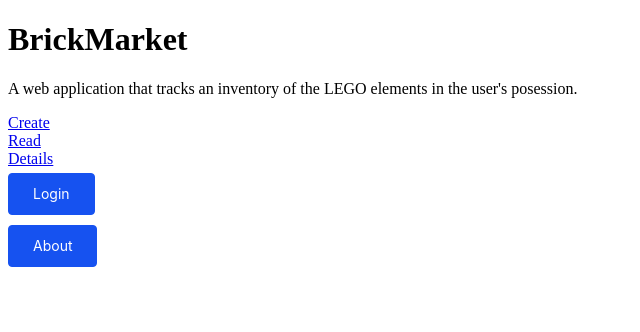
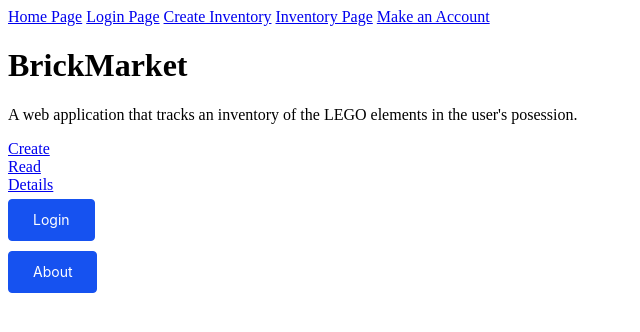
Before and after one commit to lewis-scrumbags/BrickMarket, a website: page static/index.html in a window 1280 px wide. Shown: the whole page, without its empty margins (0-640 px from the left). Drawn offline with Linux system fonts and the light colour scheme.

Commit message:
navbar added

```diff
--- a/static/index.html
+++ b/static/index.html
@@ -4,6 +4,14 @@
 <title>BrickMarket</title>
 <link rel="stylesheet" href="style.css">
 </head>
+<div class="topnav">
+    <a class="active" href="index.html">Home Page</a>
+    <a href="login.html">Login Page</a>
+    <a href="create.html">Create Inventory</a>
+    <a href="details.html">Inventory Page</a>
+	<a href="register.html">Make an Account</a>
+
+  </div>
 <body>
 <h1>BrickMarket</h1>
 <p>A web application that tracks an inventory of the LEGO elements in the user's posession.</p>
```
Also changed, not shown: static/create.html (+7 -0 lines), static/details.html (+7 -0 lines), static/login.html (+7 -0 lines), static/register.html (+7 -0 lines).
